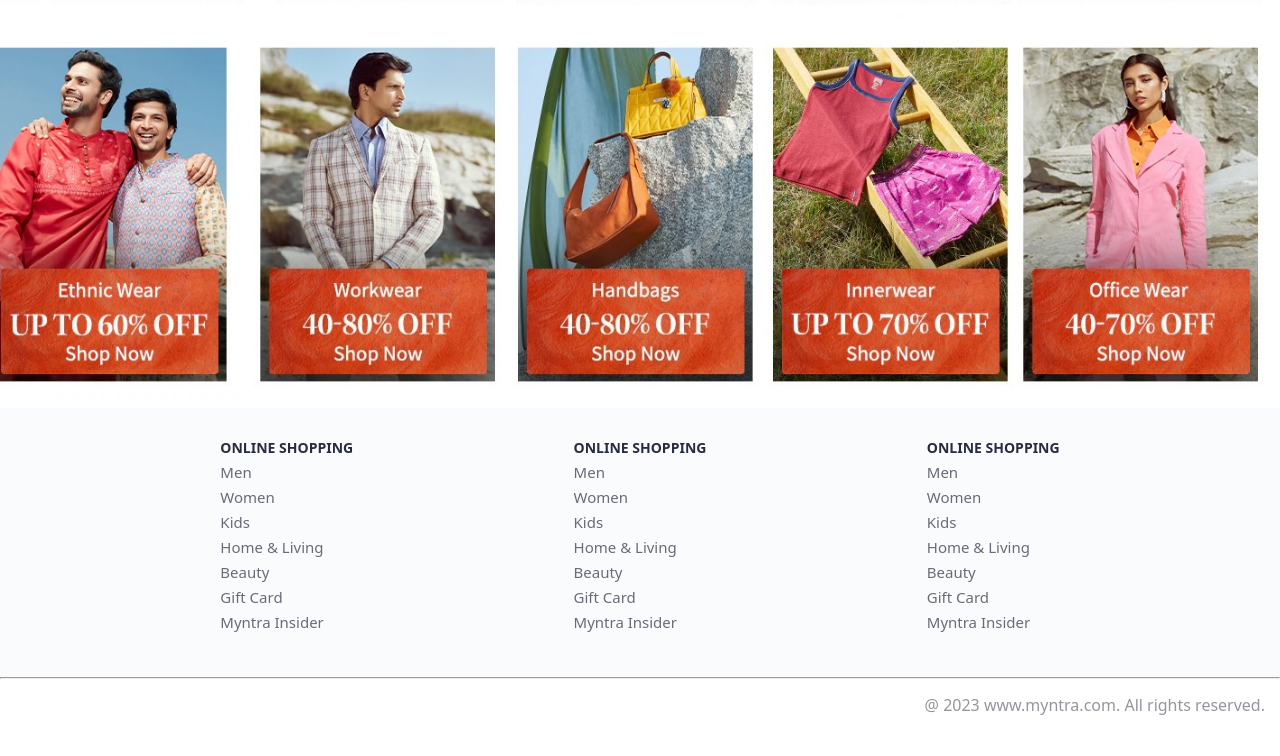
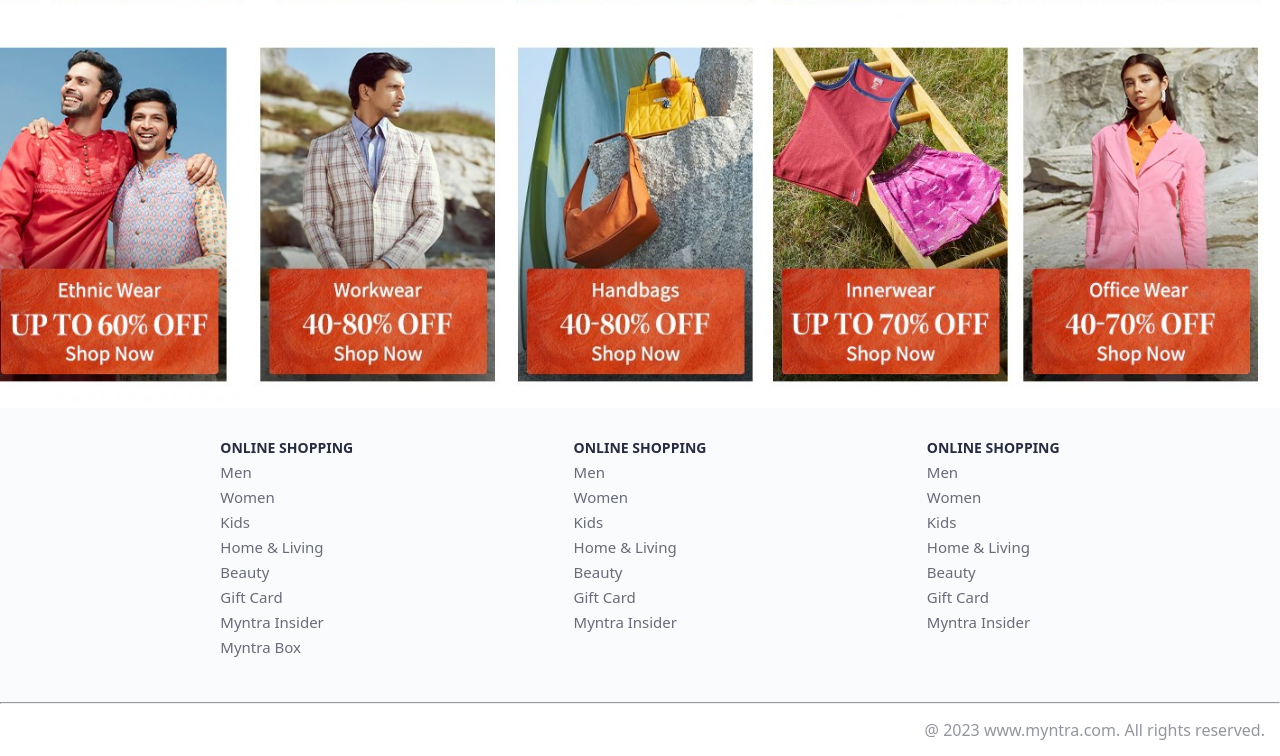
Before and after one commit to sumitmandal330/Myntra_clone, a plain HTML site: page index.html in a window 1280 px wide. Shown: the part 2015-2771 px from the top of the page. Before the commit the page ends 2746 px from the top, so only its background shows below. Drawn offline with nearby package versions, Linux system fonts and the light colour scheme.

Commit message:
add myntra box

```diff
--- a/index.html
+++ b/index.html
@@ -97,6 +97,7 @@
                 <a href="#">Beauty</a>
                 <a href="#">Gift Card</a>
                 <a href="#">Myntra Insider</a>
+                <a href="#">Myntra Box</a>
             </div>
 
             <div class="footer_column">
```
